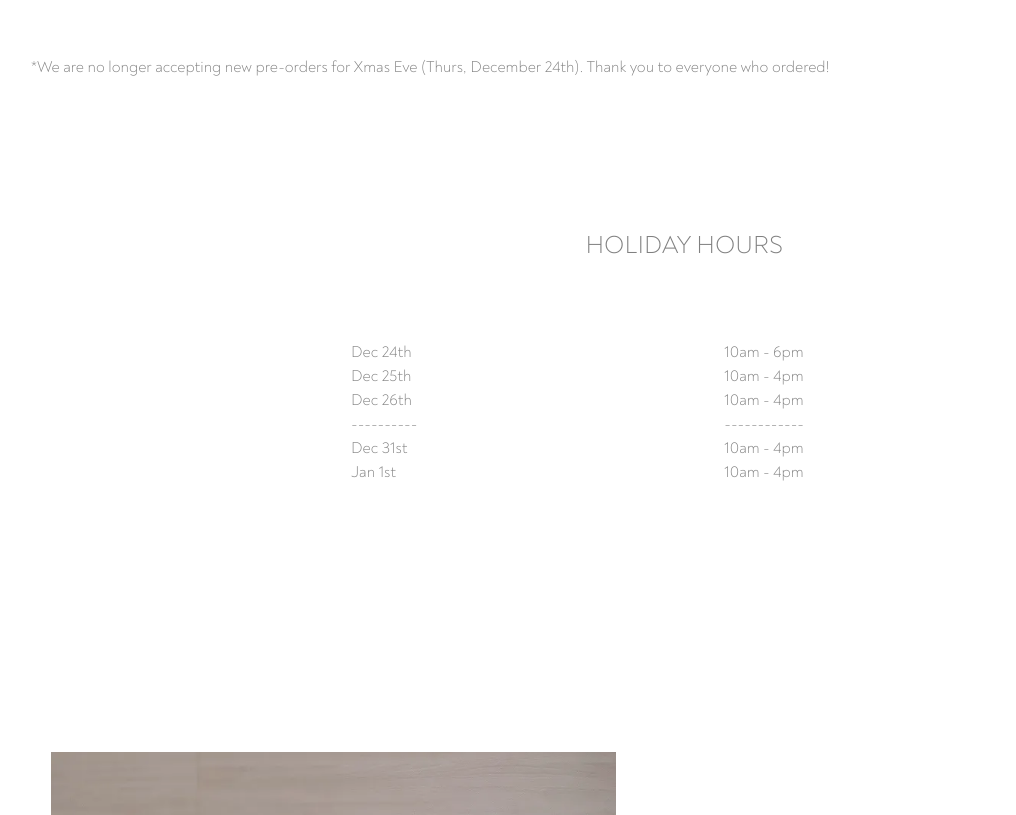
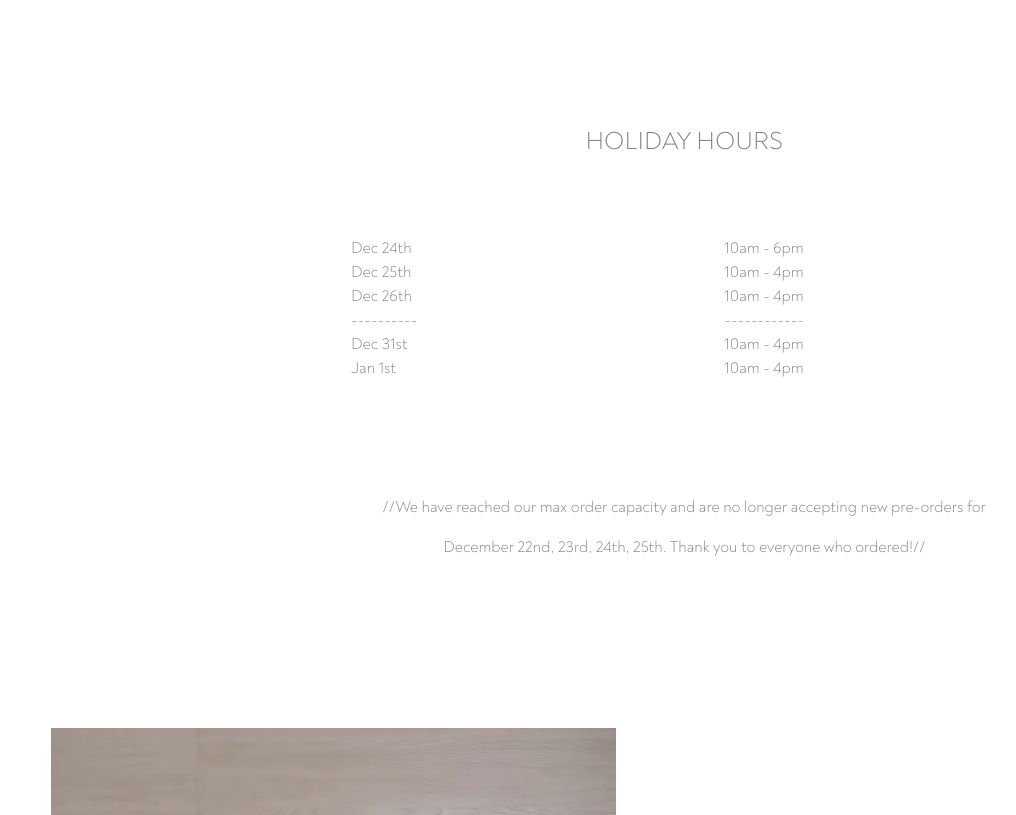
Before and after one commit to Tiffolin/duo, a React (Create React App) app: page / in a window 1280 px wide. Shown: the part 2271-3086 px from the top of the page, without its empty margins (9-1025 px from the left). Built offline with nearby package versions, Linux system fonts and the light colour scheme; a web font is replaced by a local one.

Commit message:
updated orders capacity

```diff
--- a/src/components/Splash/index.js
+++ b/src/components/Splash/index.js
@@ -107,9 +107,7 @@ render() {
 
 <div id="location" className="col-12  justify-content-md-center sections">
     <Row>
-    <Col lg={12} className="hours">
-        <p>*We are no longer accepting new pre-orders for Xmas Eve (Thurs, December 24th). Thank you to everyone who ordered!</p>
-    </Col>
+
     <Col lg={3}></Col>
         <Col lg={7} sm={12}>
         <div className="hoursMapWrapper justify-content-md-center">
@@ -133,6 +131,14 @@ render() {
                 </Col>
 
             </Row>
+    <Col lg={12} className="maxOrder">
+        <p>//We have reached our max order capacity and are no longer accepting new pre-orders for</p>
+        <p>December 22nd, 23rd, 24th, 25th. Thank you to everyone who ordered!//</p>
+        <p></p>
+
+
+
+    </Col>
         </div></Col>
     </Row>
 </div>
--- a/src/components/style.css
+++ b/src/components/style.css
@@ -30,6 +30,13 @@ a:hover {
 }
 /*SPLASH PAGE
 /////////////////////////////////////////////////////////*/
+/* orderMaxNotice */
+.maxOrder{
+    margin:0;
+    text-align:center;
+    color:grey;
+}
+
 .alert{
     font-size:14px;
     z-index:20;
```
